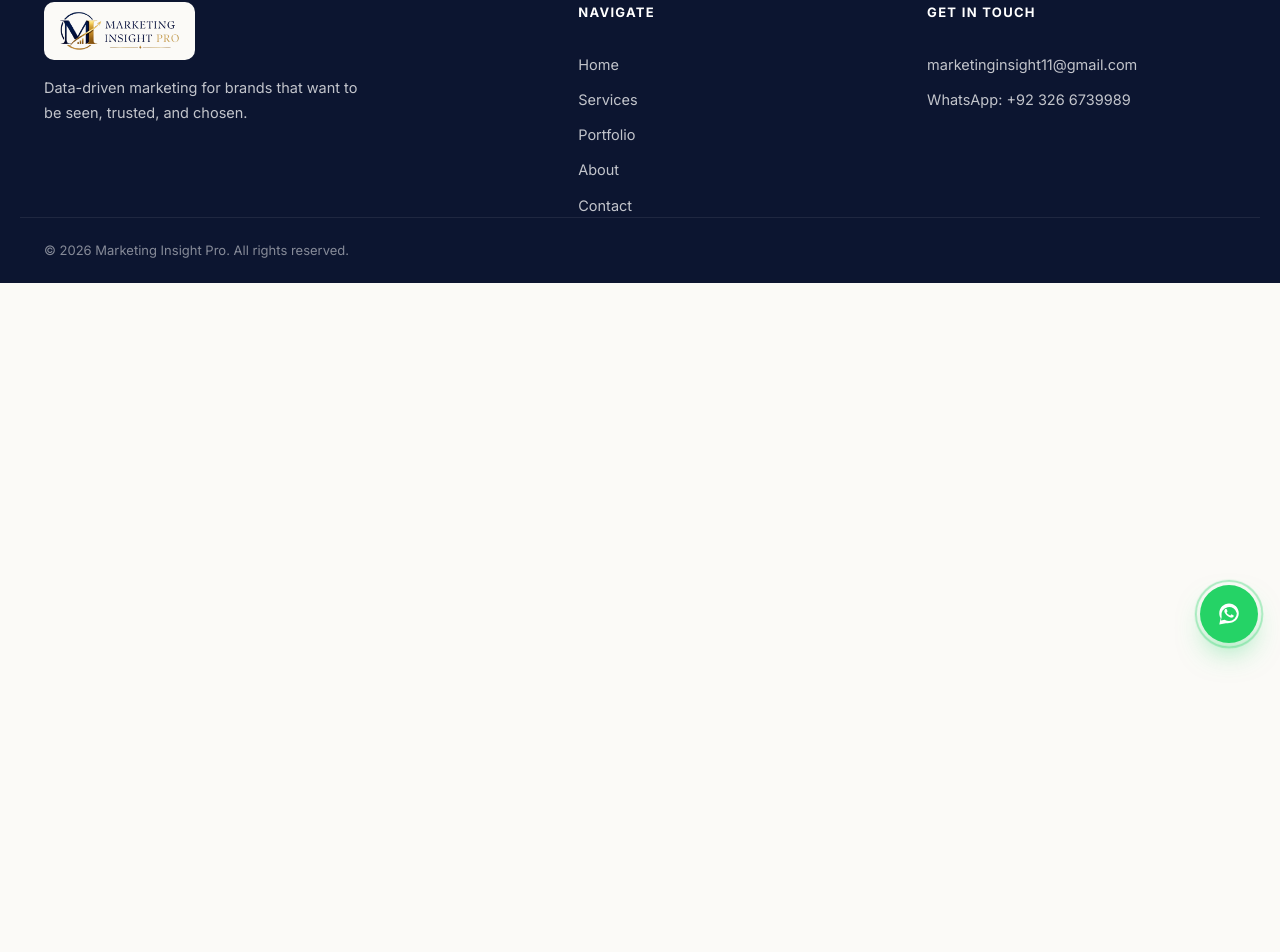
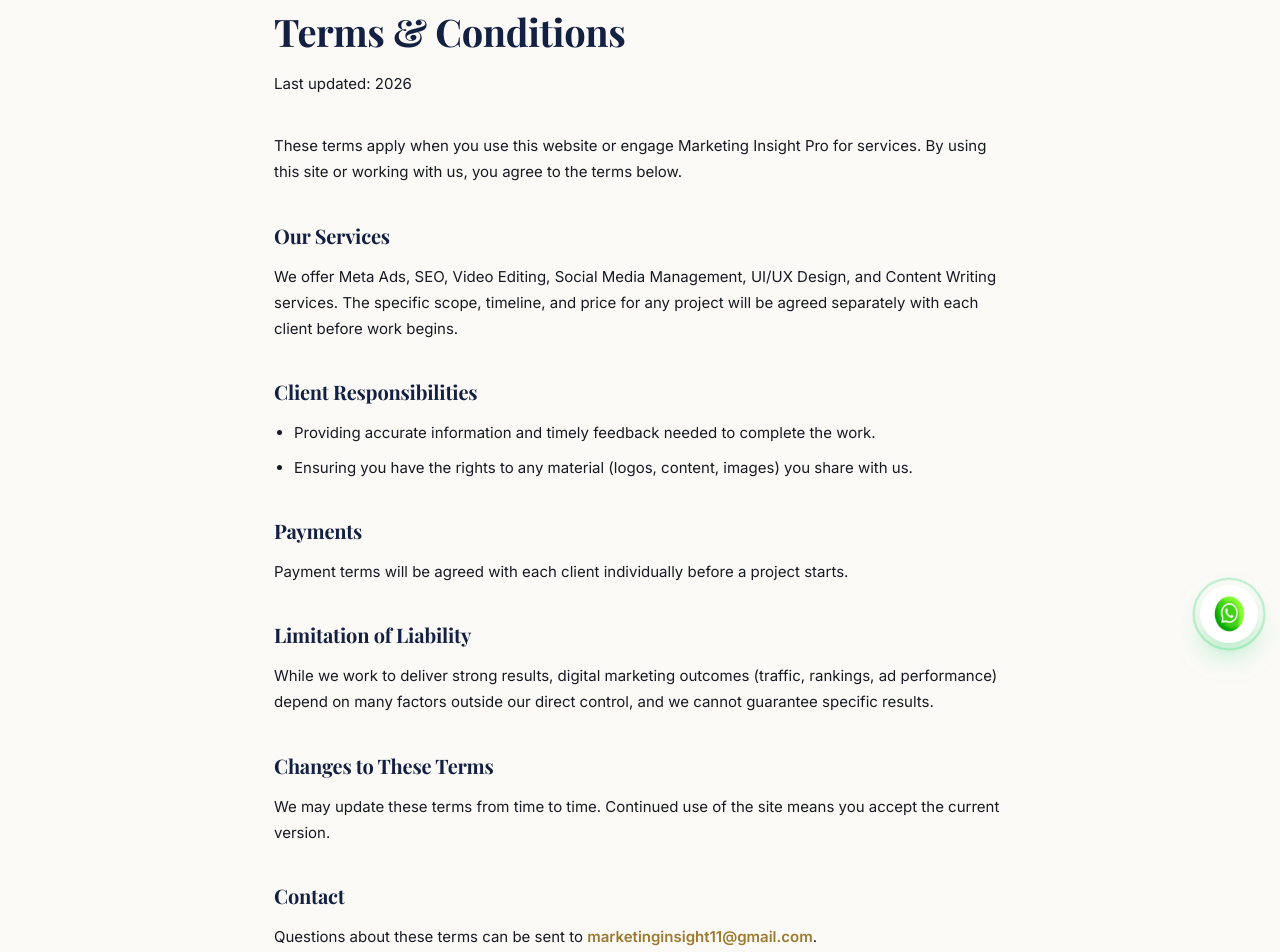
Before and after one commit to aishtiaque875-hub/Marketing-Insight-Pro-, a React (Vite) app: page /terms-conditions in a window 1280 px wide. Shown: the part 135-1087 px from the top of the page. Before the commit the page ends 800 px from the top, so only its background shows below. Built offline with nearby package versions, Linux system fonts and the light colour scheme.

Commit message:
Add files via upload

```diff
--- a/src/App.jsx
+++ b/src/App.jsx
@@ -8,6 +8,9 @@
 import Portfolio from './pages/Portfolio.jsx'
 import About from './pages/About.jsx'
 import Contact from './pages/Contact.jsx'
+import PrivacyPolicy from './pages/PrivacyPolicy.jsx'
+import TermsConditions from './pages/TermsConditions.jsx'
+import CookiePolicy from './pages/CookiePolicy.jsx'
 
 function ScrollToTop() {
   const { pathname } = useLocation()
@@ -29,6 +32,9 @@
           <Route path="/portfolio" element={<Portfolio />} />
           <Route path="/about" element={<About />} />
           <Route path="/contact" element={<Contact />} />
+          <Route path="/privacy-policy" element={<PrivacyPolicy />} />
+          <Route path="/terms-conditions" element={<TermsConditions />} />
+          <Route path="/cookie-policy" element={<CookiePolicy />} />
         </Routes>
       </main>
       <Footer />
--- a/src/components/Footer.css
+++ b/src/components/Footer.css
@@ -83,3 +83,22 @@
     height: 32px;
   }
 }
+
+.footer-bottom-inner {
+  display: flex;
+  flex-wrap: wrap;
+  align-items: center;
+  justify-content: space-between;
+  gap: 12px;
+}
+
+.footer-legal-links {
+  display: flex;
+  flex-wrap: wrap;
+  gap: 18px;
+  font-size: 13px;
+}
+
+.footer-legal-links a:hover {
+  color: var(--gold-light);
+}
--- a/src/components/Footer.jsx
+++ b/src/components/Footer.jsx
@@ -40,8 +40,13 @@
       </div>
 
       <div className="footer-bottom">
-        <div className="container">
+        <div className="container footer-bottom-inner">
           <p>&copy; {year} Marketing Insight Pro. All rights reserved.</p>
+          <div className="footer-legal-links">
+            <Link to="/privacy-policy">Privacy Policy</Link>
+            <Link to="/terms-conditions">Terms &amp; Conditions</Link>
+            <Link to="/cookie-policy">Cookie Policy</Link>
+          </div>
         </div>
       </div>
     </footer>
--- a/src/components/WhatsAppButton.css
+++ b/src/components/WhatsAppButton.css
@@ -6,13 +6,18 @@
   width: 58px;
   height: 58px;
   border-radius: 50%;
-  background: #25d366;
+  background: #fff;
   color: #fff;
   display: flex;
   align-items: center;
   justify-content: center;
   box-shadow: 0 14px 30px -8px rgba(37, 211, 102, 0.55);
   transition: transform 0.2s ease, box-shadow 0.2s ease;
+}
+
+.whatsapp-fab img {
+  width: 42px;
+  height: 42px;
 }
 
 .whatsapp-fab::before {
@@ -47,4 +52,9 @@
     width: 52px;
     height: 52px;
   }
+
+  .whatsapp-fab img {
+    width: 36px;
+    height: 36px;
+  }
 }
--- a/src/components/WhatsAppButton.jsx
+++ b/src/components/WhatsAppButton.jsx
@@ -1,3 +1,4 @@
+import whatsappIcon from '../assets/whatsapp-icon.png'
 import './WhatsAppButton.css'
 
 export default function WhatsAppButton() {
@@ -9,9 +10,7 @@
       className="whatsapp-fab"
       aria-label="Chat on WhatsApp"
     >
-      <svg viewBox="0 0 32 32" width="26" height="26" fill="currentColor" aria-hidden="true">
-        <path d="M16.03 3C9.4 3 4.03 8.37 4.03 15c0 2.24.62 4.34 1.7 6.14L4 29l8.05-1.68A11.9 11.9 0 0 0 16.03 27C22.66 27 28.03 21.63 28.03 15S22.66 3 16.03 3Zm0 21.6a9.5 9.5 0 0 1-4.86-1.34l-.35-.21-4.78 1 1.02-4.66-.23-.36A9.55 9.55 0 1 1 25.6 15a9.58 9.58 0 0 1-9.57 9.6Zm5.24-7.15c-.29-.14-1.7-.84-1.96-.93-.26-.1-.45-.14-.64.14-.19.29-.74.93-.9 1.12-.17.19-.33.21-.62.07-.29-.14-1.21-.45-2.3-1.43-.85-.76-1.42-1.7-1.59-1.99-.17-.29-.02-.44.12-.58.13-.13.29-.33.43-.5.15-.17.19-.29.29-.48.1-.19.05-.36-.02-.5-.07-.14-.64-1.55-.88-2.12-.23-.56-.47-.48-.64-.49-.17 0-.36-.01-.55-.01-.19 0-.5.07-.76.36-.26.29-1 .98-1 2.39s1.02 2.77 1.17 2.96c.14.19 2 3.06 4.85 4.29.68.29 1.21.47 1.62.6.68.22 1.3.19 1.79.11.55-.08 1.7-.69 1.94-1.36.24-.67.24-1.24.17-1.36-.07-.12-.26-.19-.55-.33Z"/>
-      </svg>
+      <img src={whatsappIcon} alt="" width="30" height="30" />
     </a>
   )
 }
--- /dev/null
+++ b/src/pages/CookiePolicy.jsx
@@ -0,0 +1,33 @@
+import './Legal.css'
+
+export default function CookiePolicy() {
+  return (
+    <div className="legal-page">
+      <h1>Cookie Policy</h1>
+      <p className="legal-updated">Last updated: 2026</p>
+
+      <p>
+        This website uses minimal cookies and similar technologies to work properly and to help
+        us understand how visitors use the site.
+      </p>
+
+      <h2>Types of Cookies We Use</h2>
+      <ul>
+        <li><strong>Essential cookies</strong> — needed for basic site functionality.</li>
+        <li><strong>Analytics cookies</strong> — help us understand which pages are visited, so we can improve the site (only if analytics tools are added later).</li>
+      </ul>
+
+      <h2>Managing Cookies</h2>
+      <p>
+        Most browsers let you control or delete cookies through their settings. Blocking
+        cookies may affect how some parts of the site work.
+      </p>
+
+      <h2>Contact</h2>
+      <p>
+        Questions about this policy can be sent to{' '}
+        <a href="mailto:marketinginsight11@gmail.com">marketinginsight11@gmail.com</a>.
+      </p>
+    </div>
+  )
+}
--- /dev/null
+++ b/src/pages/Legal.css
@@ -0,0 +1,41 @@
+.legal-page {
+  max-width: 780px;
+  margin: 0 auto;
+  padding: 64px 24px 80px;
+}
+
+.legal-page h1 {
+  font-size: clamp(28px, 4vw, 38px);
+  margin-bottom: 8px;
+}
+
+.legal-updated {
+  color: var(--slate);
+  font-size: 13.5px;
+  margin-bottom: 36px;
+}
+
+.legal-page h2 {
+  font-size: 20px;
+  margin: 34px 0 12px;
+}
+
+.legal-page p,
+.legal-page li {
+  color: var(--ink);
+  font-size: 15px;
+  line-height: 1.75;
+}
+
+.legal-page ul {
+  padding-left: 20px;
+  margin: 10px 0;
+  display: flex;
+  flex-direction: column;
+  gap: 8px;
+}
+
+.legal-page a {
+  color: var(--gold-deep);
+  font-weight: 600;
+}
--- /dev/null
+++ b/src/pages/PrivacyPolicy.jsx
@@ -0,0 +1,47 @@
+import './Legal.css'
+
+export default function PrivacyPolicy() {
+  return (
+    <div className="legal-page">
+      <h1>Privacy Policy</h1>
+      <p className="legal-updated">Last updated: 2026</p>
+
+      <p>
+        Marketing Insight Pro ("we", "us") respects your privacy. This page explains what
+        information we collect through this website and how we use it.
+      </p>
+
+      <h2>Information We Collect</h2>
+      <ul>
+        <li>Contact details you submit through our contact form (name, phone number, email, and message).</li>
+        <li>Basic usage data such as pages visited, to help us understand how the site is used.</li>
+      </ul>
+
+      <h2>How We Use Your Information</h2>
+      <ul>
+        <li>To respond to your inquiry and discuss our services.</li>
+        <li>To improve our website and the services we offer.</li>
+      </ul>
+
+      <h2>Sharing Your Information</h2>
+      <p>
+        We do not sell your personal information. Contact form submissions are delivered to our
+        business email so we can respond to you directly.
+      </p>
+
+      <h2>Your Choices</h2>
+      <p>
+        You can contact us at{' '}
+        <a href="mailto:marketinginsight11@gmail.com">marketinginsight11@gmail.com</a> at any
+        time to ask what information we hold about you or to request that it be deleted.
+      </p>
+
+      <h2>Contact</h2>
+      <p>
+        Questions about this policy can be sent to{' '}
+        <a href="mailto:marketinginsight11@gmail.com">marketinginsight11@gmail.com</a> or via
+        WhatsApp at +92 326 6739989.
+      </p>
+    </div>
+  )
+}
--- /dev/null
+++ b/src/pages/TermsConditions.jsx
@@ -0,0 +1,49 @@
+import './Legal.css'
+
+export default function TermsConditions() {
+  return (
+    <div className="legal-page">
+      <h1>Terms &amp; Conditions</h1>
+      <p className="legal-updated">Last updated: 2026</p>
+
+      <p>
+        These terms apply when you use this website or engage Marketing Insight Pro for
+        services. By using this site or working with us, you agree to the terms below.
+      </p>
+
+      <h2>Our Services</h2>
+      <p>
+        We offer Meta Ads, SEO, Video Editing, Social Media Management, UI/UX Design, and
+        Content Writing services. The specific scope, timeline, and price for any project will
+        be agreed separately with each client before work begins.
+      </p>
+
+      <h2>Client Responsibilities</h2>
+      <ul>
+        <li>Providing accurate information and timely feedback needed to complete the work.</li>
+        <li>Ensuring you have the rights to any material (logos, content, images) you share with us.</li>
+      </ul>
+
+      <h2>Payments</h2>
+      <p>
+        Payment terms will be agreed with each client individually before a project starts.
+      </p>
+
+      <h2>Limitation of Liability</h2>
+      <p>
+        While we work to deliver strong results, digital marketing outcomes (traffic, rankings,
+        ad performance) depend on many factors outside our direct control, and we cannot
+        guarantee specific results.
+      </p>
+
+      <h2>Changes to These Terms</h2>
+      <p>We may update these terms from time to time. Continued use of the site means you accept the current version.</p>
+
+      <h2>Contact</h2>
+      <p>
+        Questions about these terms can be sent to{' '}
+        <a href="mailto:marketinginsight11@gmail.com">marketinginsight11@gmail.com</a>.
+      </p>
+    </div>
+  )
+}
```
Also changed, not shown: src/assets/whatsapp-icon.png (added), 1 other file (tests, documents, lock files or other folders).
